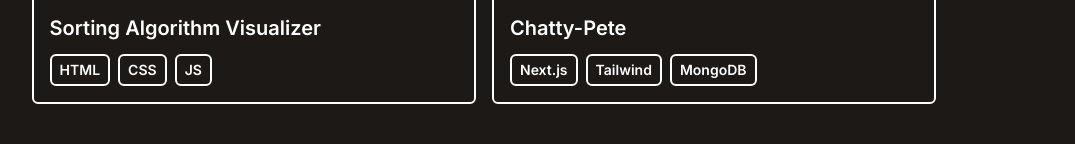
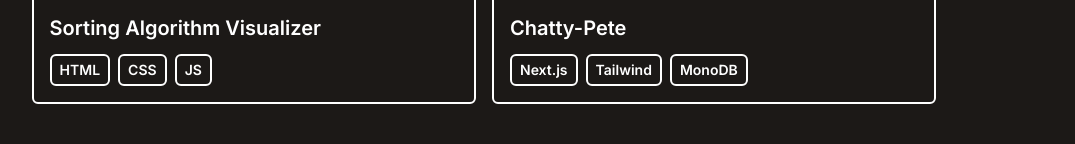
Before and after one commit to adihex/adihex, a React (Vite) app: page / in a window 1280 px wide. Shown: the part 440-584 px from the top of the page, without its empty margins (156-1231 px from the left). Built offline with nearby package versions, Linux system fonts and the light colour scheme.

Commit message:
update:portfolio.js

```diff
--- a/src/data/portfolio.js
+++ b/src/data/portfolio.js
@@ -1,14 +1,14 @@
 export default [
   {
     title: 'Sorting Algorithm Visualizer',
-    imgUrl: '/assets/sorting_visualizer-min.png',
+    imgUrl: 'assets/sorting_visualizer-min.png',
     stack: ['HTML', 'CSS', 'JS'],
     link: 'https://adihex.github.io/Sorting-Visualiser/',
   },
   {
     title: 'Chatty-Pete',
-    imgUrl: '/assets/chatty-pete.png',
-    stack: ['Next.js', 'Tailwind', 'MongoDB'],
+    imgUrl: 'assets/chatty-pete.png',
+    stack: ['Next.js', 'Tailwind', 'MonoDB'],
     link: 'https://github.com/adihex/chatty-pete',
   },
 ];
```
